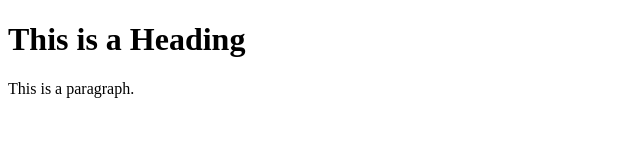
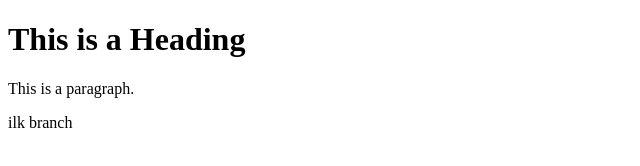
Before and after one commit to Cavad097/9Salam, a plain HTML site: page index.html in a window 1280 px wide. Shown: the full height of the page, 0-640 px from the left. Drawn offline with Linux system fonts and the light colour scheme.

Commit message:
Update index.html

```diff
--- a/index.html
+++ b/index.html
@@ -7,5 +7,6 @@
 
         <h1>This is a Heading</h1>
         <p>This is a paragraph.</p>
+        <p>ilk branch</p>
     </body>
 </html>
```
